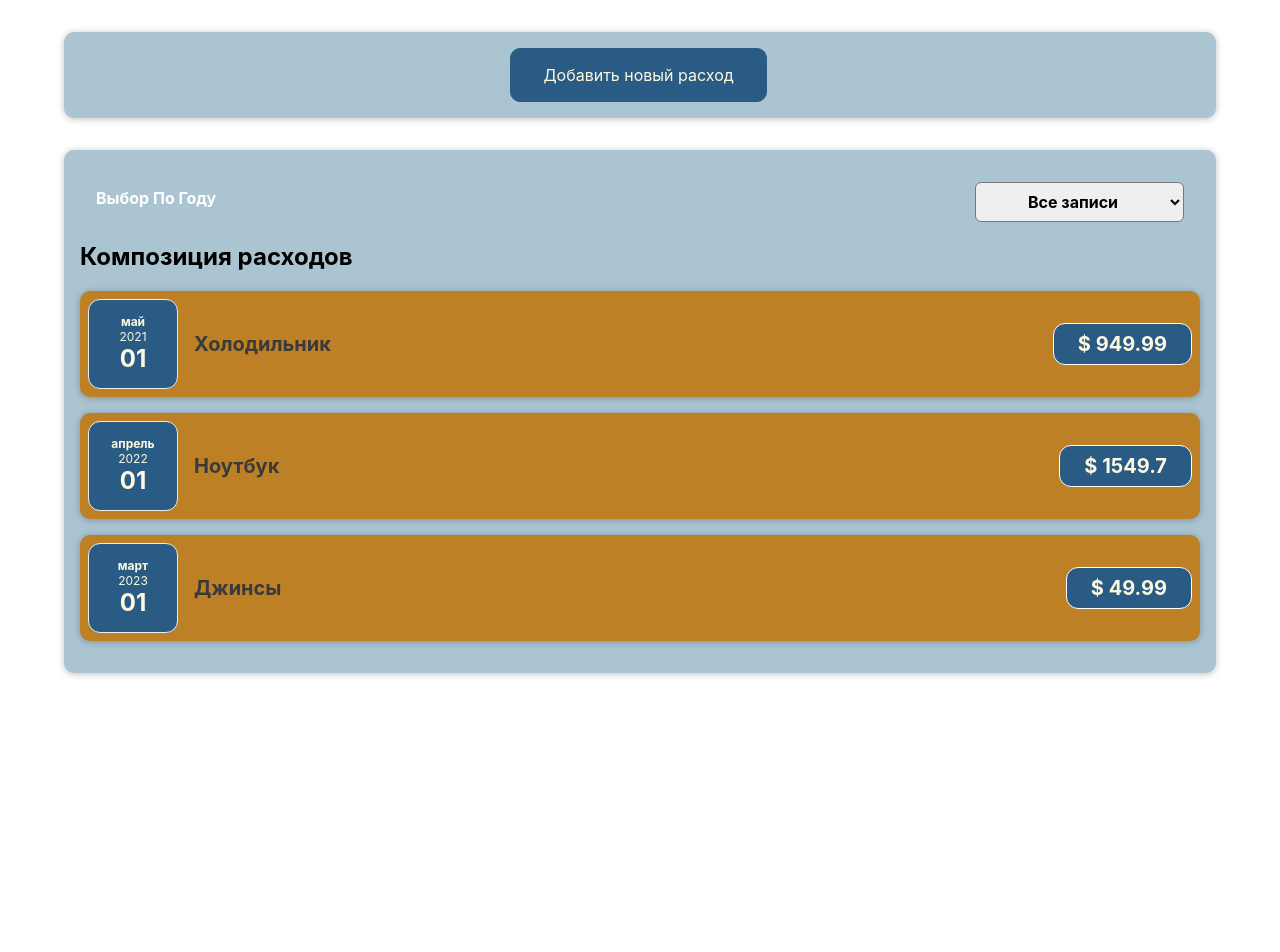
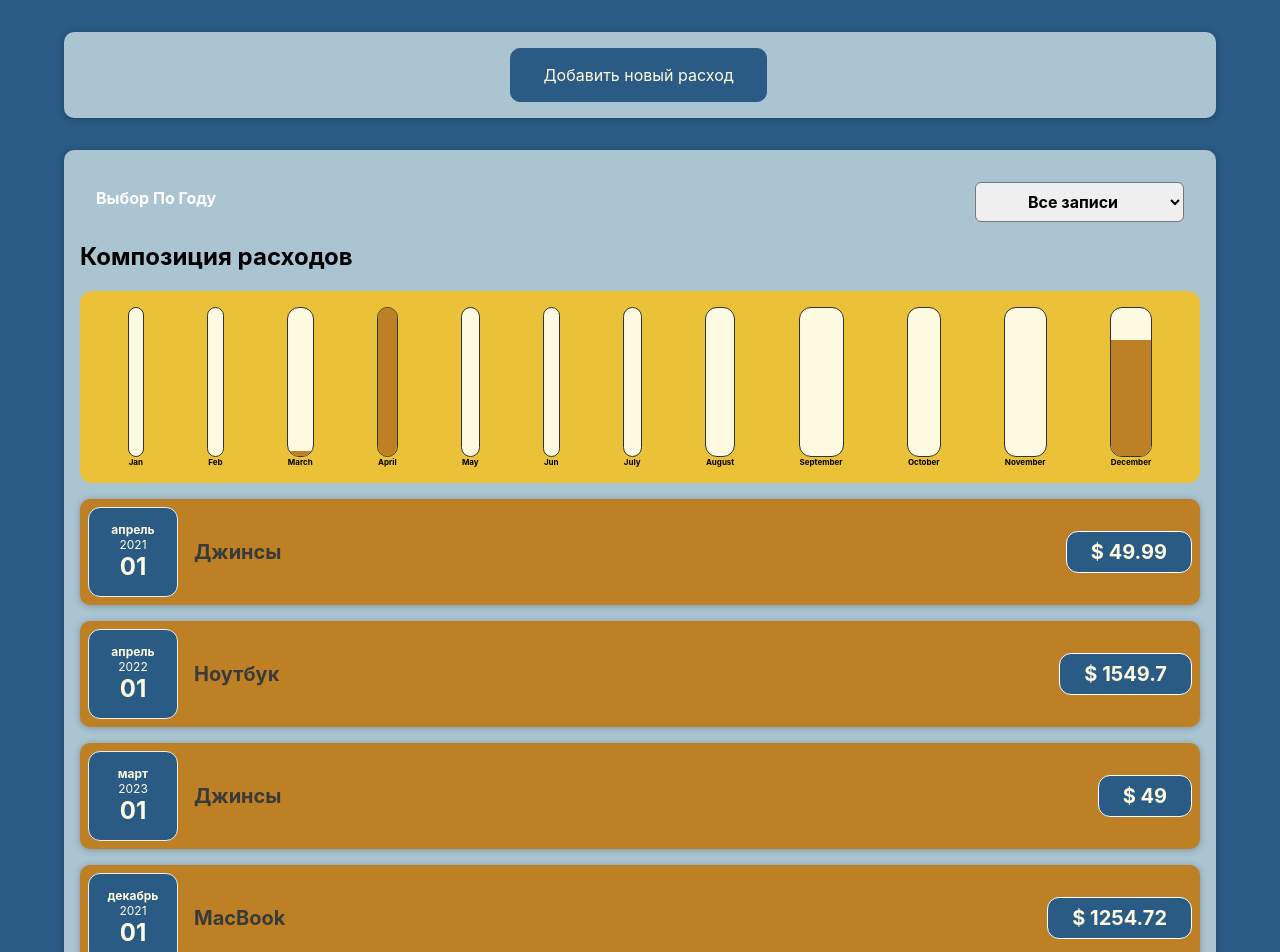
Before and after one commit to vlad-004/react_test_app, a React (Create React App) app: page / in a window 1280 px wide. Shown: the top 952 px of the page. Before the commit the page ends 800 px from the top, so only its background shows below. Built offline with nearby package versions, Linux system fonts and the light colour scheme.

Commit message:
урок 60 - завершение диаграмы и первого приложения

```diff
--- a/public/index.html
+++ b/public/index.html
@@ -24,7 +24,7 @@
       work correctly both with client-side routing and a non-root public URL.
       Learn how to configure a non-root public URL by running `npm run build`.
     -->
-    <title>React App</title>
+    <title>Учет расходов</title>
   </head>
   <body>
     <noscript>You need to enable JavaScript to run this app.</noscript>
--- a/src/App.js
+++ b/src/App.js
@@ -8,9 +8,9 @@ import React, {useState}from "react";
 const INITIAL_COSTS = [
     {
         id:'c1',
-        date: new Date(2021, 4, 1),
-        description: "Холодильник",
-        amount: 949.99,
+        date: new Date(2021, 3, 1),
+        description: "Джинсы",
+        amount: 49.99,
     },
     {
         id:'c2',
@@ -22,7 +22,13 @@ const INITIAL_COSTS = [
         id:'c3',
         date: new Date(2023, 2, 1),
         description: "Джинсы",
-        amount: 49.99,
+        amount: 49,
+    },
+    {
+        id:'c4',
+        date: new Date(2021, 11, 1),
+        description: "MacBook",
+        amount: 1254.72,
     },
 ];
 
--- a/src/components/Costs/Costs.js
+++ b/src/components/Costs/Costs.js
@@ -3,6 +3,7 @@ import Card from "../UI/Card";
 import CostFilter from '../CostFilter/CostsFilter'
 import React, {useState} from "react";
 import CostList from "./CostList";
+import CostsDiagram from "./CostsDiagram";
 
 const Costs = (props) => {
     const [filterYear, setFilterYear] = useState('');
@@ -26,6 +27,7 @@ const Costs = (props) => {
             <Card className="costs">
                 <CostFilter filterYear={filterYear} onChangeYear={filterYearChangeHandler}/>
                 <h2>Композиция расходов</h2>
+                <CostsDiagram costs={filteredCosts} />
                 <CostList costs={filteredCosts} />
             </Card>
         </div>
--- /dev/null
+++ b/src/components/Costs/CostsDiagram.js
@@ -0,0 +1,29 @@
+import Diagram from "../Diagram/Diagram";
+
+const CostsDiagram = (props) => {
+
+    // расход по умолчанию равен 0
+    const diagramDataSets = [
+        {label: 'Jan', value: 0},
+        {label: 'Feb', value: 0},
+        {label: 'March', value: 0},
+        {label: 'April', value: 0},
+        {label: 'May', value: 0},
+        {label: 'Jun', value: 0},
+        {label: 'July', value: 0},
+        {label: 'August', value: 0},
+        {label: 'September', value: 0},
+        {label: 'October', value: 0},
+        {label: 'November', value: 0},
+        {label: 'December', value: 0},
+    ];
+
+    for (let cost of props.costs) {
+        let costMonth = cost.date.getMonth();
+        diagramDataSets[costMonth].value += Number(cost.amount);
+    }
+
+    return <Diagram dataSets={diagramDataSets}/>
+}
+
+export default CostsDiagram;
--- a/src/components/Diagram/Diagram.js
+++ b/src/components/Diagram/Diagram.js
@@ -2,13 +2,17 @@ import DiagramBar from "./DiagramBar";
 import './Diagram.css'
 
 const Diagram = (props) => {
+
+    const costsDataSetsValues = props.dataSets.map(dataSet => dataSet.value);
+
+    const maxMonthCosts = Math.max(...costsDataSetsValues);
 
     return <div className='diagram'>
         {props.dataSets.map(dataSet =>
             <DiagramBar
                 key={dataSet.label}
                 value={dataSet.value}
-                maxValue={null}
+                maxValue={maxMonthCosts}
                 label={dataSet.label}
             />
         )}
--- a/src/index.css
+++ b/src/index.css
@@ -5,6 +5,7 @@ body {
     sans-serif;
   -webkit-font-smoothing: antialiased;
   -moz-osx-font-smoothing: grayscale;
+  background: #2a5b84;
 }
 
 code {
```
